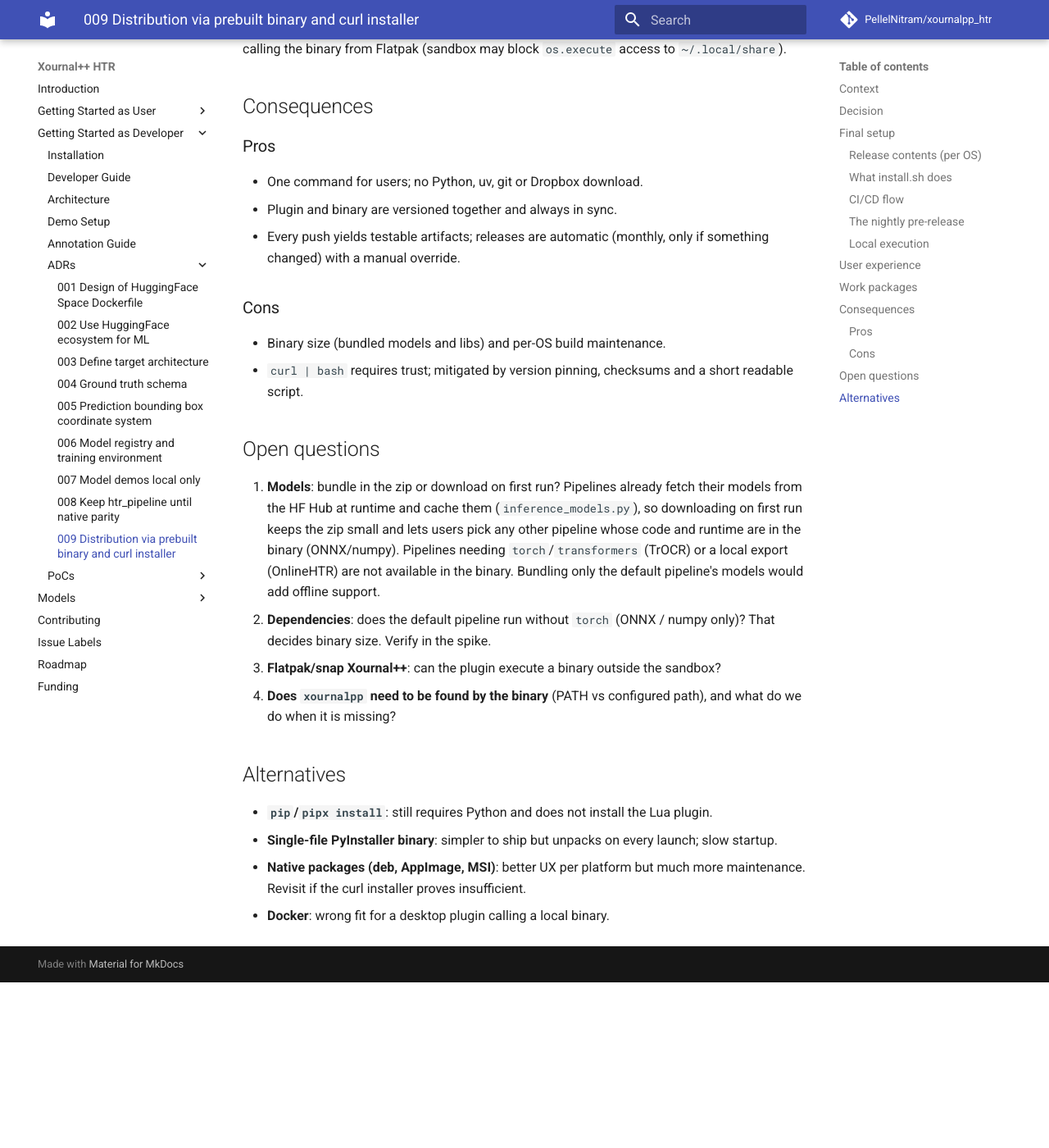
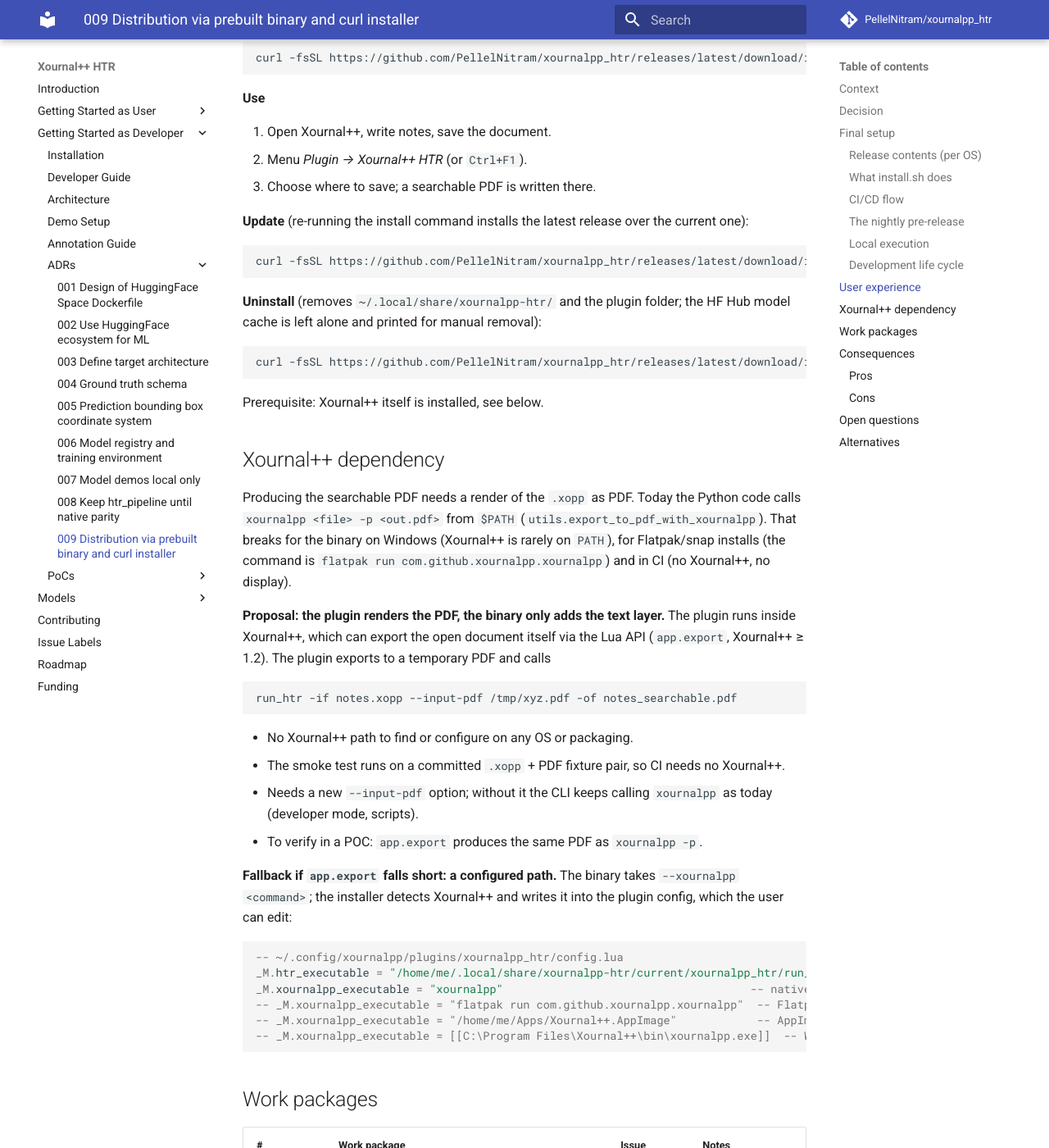
Before and after one commit to PellelNitram/xournalpp_htr, an MkDocs documentation site: the page built from docs/ADRs/009_distribution_via_prebuilt_binary_and_curl_installer.md, in a window 1280 px wide and 1400 px high, scrolled down 4837 px. Shown: the whole window at 82% size. Built offline with MkDocs 1.6.1 and Material for MkDocs 9.7.7, drawn with Linux system fonts in a browser that asks for light colours; comment, search, counter and statistics services are not loaded; before the commit the page ends 6035 px from its top, so only the background shows below that; some of the changed text lies outside the part shown.

Commit message:
Address review of ADR 009 up to the user experience section. [CC]

````diff
--- a/docs/ADRs/009_distribution_via_prebuilt_binary_and_curl_installer.md
+++ b/docs/ADRs/009_distribution_via_prebuilt_binary_and_curl_installer.md
@@ -73,12 +73,23 @@ xournalpp-htr-<os>-<arch>.zip
 5. Copy `plugin/` there and write `config.lua` pointing at the binary.
 6. Print a success message and the shortcut (`Ctrl+F1`).
 
-Flags: `--version 2026.12.0` (or `nightly`), `--uninstall`, `--plugin-dir <path>`.
+Each release ships its own `install.sh`, and CI writes that release's version
+into it when publishing. A script therefore always installs the release it
+was downloaded from, and the URL alone picks the version:
+
+| URL | Installs |
+|---|---|
+| `.../releases/latest/download/install.sh` | Latest stable release |
+| `.../releases/download/2026.12.0/install.sh` | Exactly `2026.12.0` |
+| `.../releases/download/nightly/install.sh` | Current `nightly` |
+
+There is no `--version` flag. Flags: `--uninstall`, `--plugin-dir <path>`.
 
 ### CI/CD flow
 
 Every trigger runs the same build job per OS: `pyinstaller run_htr.spec`,
-smoke test on a tiny `.xopp` fixture, zip. A release is only published if the
+smoke test on a tiny `.xopp` fixture plus its pre-rendered PDF (no Xournal++
+needed, see [Xournal++ dependency](#xournal-dependency)), zip. A release is only published if the
 smoke test passes.
 
 | Trigger | Result | Audience |
@@ -95,6 +106,11 @@ smoke test passes.
   bump PATCH, new month → `YYYY.MM.0`. Cron and button share this logic.
 
 ### The `nightly` pre-release
+
+*Pre-release* and *nightly* are not two kinds of release. *Pre-release* is a
+checkbox GitHub offers on any release: the release is labelled as such and
+`releases/latest` skips it. *`nightly`* is the name of the one release of ours
+that has this checkbox set. Monthly and hotfix releases never set it.
 
 **Purpose.** Monthly releases are the only builds users get. `nightly` closes
 the gap between "merged to `master`" and "released":
@@ -140,9 +156,37 @@ Windows machines:
 | `scripts/next_calver.sh` | Print the next CalVer tag (dry run of the release logic) |
 
 Only the publishing steps (tagging, uploading release assets) need GitHub and
-stay CI-only. [`act`](https://github.com/nektos/act) can replay the Linux
-workflow in Docker for debugging the YAML itself, but is optional: it cannot
-emulate Windows runners.
+stay CI-only.
+
+Debugging the workflow YAML itself locally is out of scope for this ADR.
+[`act`](https://github.com/nektos/act) could replay the Linux workflows in
+Docker if that need comes up later (it cannot emulate Windows runners).
+
+### Development life cycle
+
+```
+merge to master ──► nightly updated ──► test on own Linux/Windows machines
+                                          │
+                       ┌──────────────────┴──────────────────┐
+                    all good                        bug in released version
+                       │                                     │
+          1st of month: cron publishes      fix ──► merge ──► nightly ──► verify
+          YYYY.MM.0 (if anything changed)                     │
+                                             manual button publishes YYYY.MM.(N+1)
+```
+
+1. Every merge to `master` updates `nightly`.
+2. `nightly` is installed and used on the Linux and Windows machines; this is
+   where regressions are noticed before users see them.
+3. On the 1st of the month the cron publishes `YYYY.MM.0` if anything was
+   merged since the last release.
+4. If a bug in the current release is serious enough not to wait: fix it,
+   merge, verify the fix on `nightly`, then press the manual button. It runs
+   the same workflow as the cron and publishes the next PATCH, e.g.
+   `2026.12.1`.
+
+Monthly and hotfix releases are the same workflow with a different trigger,
+so there is only one release path to maintain.
 
 ## User experience
 
@@ -158,10 +202,59 @@ curl -fsSL https://github.com/PellelNitram/xournalpp_htr/releases/latest/downloa
 2. Menu *Plugin → Xournal++ HTR* (or `Ctrl+F1`).
 3. Choose where to save; a searchable PDF is written there.
 
-**Update**: re-run the install command. **Uninstall**: `install.sh --uninstall`.
+**Update** (re-running the install command installs the latest release over
+the current one):
 
-Prerequisite: Xournal++ itself is installed (the binary renders `.xopp` via
-`xournalpp` on `$PATH` or a configured path).
+```bash
+curl -fsSL https://github.com/PellelNitram/xournalpp_htr/releases/latest/download/install.sh | bash
+```
+
+**Uninstall** (removes `~/.local/share/xournalpp-htr/` and the plugin folder;
+the HF Hub model cache is left alone and printed for manual removal):
+
+```bash
+curl -fsSL https://github.com/PellelNitram/xournalpp_htr/releases/latest/download/install.sh | bash -s -- --uninstall
+```
+
+Prerequisite: Xournal++ itself is installed, see below.
+
+## Xournal++ dependency
+
+Producing the searchable PDF needs a render of the `.xopp` as PDF. Today the
+Python code calls `xournalpp <file> -p <out.pdf>` from `$PATH`
+(`utils.export_to_pdf_with_xournalpp`). That breaks for the binary on Windows
+(Xournal++ is rarely on `PATH`), for Flatpak/snap installs (the command is
+`flatpak run com.github.xournalpp.xournalpp`) and in CI (no Xournal++, no
+display).
+
+**Proposal: the plugin renders the PDF, the binary only adds the text layer.**
+The plugin runs inside Xournal++, which can export the open document itself
+via the Lua API (`app.export`, Xournal++ ≥ 1.2). The plugin exports to a
+temporary PDF and calls
+
+```
+run_htr -if notes.xopp --input-pdf /tmp/xyz.pdf -of notes_searchable.pdf
+```
+
+- No Xournal++ path to find or configure on any OS or packaging.
+- The smoke test runs on a committed `.xopp` + PDF fixture pair, so CI needs
+  no Xournal++.
+- Needs a new `--input-pdf` option; without it the CLI keeps calling
+  `xournalpp` as today (developer mode, scripts).
+- To verify in a POC: `app.export` produces the same PDF as `xournalpp -p`.
+
+**Fallback if `app.export` falls short: a configured path.** The binary takes
+`--xournalpp <command>`; the installer detects Xournal++ and writes it into
+the plugin config, which the user can edit:
+
+```lua
+-- ~/.config/xournalpp/plugins/xournalpp_htr/config.lua
+_M.htr_executable = "/home/me/.local/share/xournalpp-htr/current/xournalpp_htr/run_htr"
+_M.xournalpp_executable = "xournalpp"                                     -- native, on PATH
+-- _M.xournalpp_executable = "flatpak run com.github.xournalpp.xournalpp"  -- Flatpak
+-- _M.xournalpp_executable = "/home/me/Apps/Xournal++.AppImage"            -- AppImage
+-- _M.xournalpp_executable = [[C:\Program Files\Xournal++\bin\xournalpp.exe]]  -- Windows
+```
 
 ## Work packages
 
@@ -178,7 +271,8 @@ Prerequisite: Xournal++ itself is installed (the binary renders `.xopp` via
 
 Possible POCs before committing: (a) binary on a clean Docker/VM image,
 (b) Xournal++ plugin calling the binary from Flatpak (sandbox may block
-`os.execute` access to `~/.local/share`).
+`os.execute` access to `~/.local/share`), (c) plugin exporting the PDF via
+`app.export` (see [Xournal++ dependency](#xournal-dependency)).
 
 ## Consequences
 
````
Also changed, not shown: other parts of docs/ADRs/009_distribution_via_prebuilt_binary_and_curl_installer.md (+1 -1 lines).
